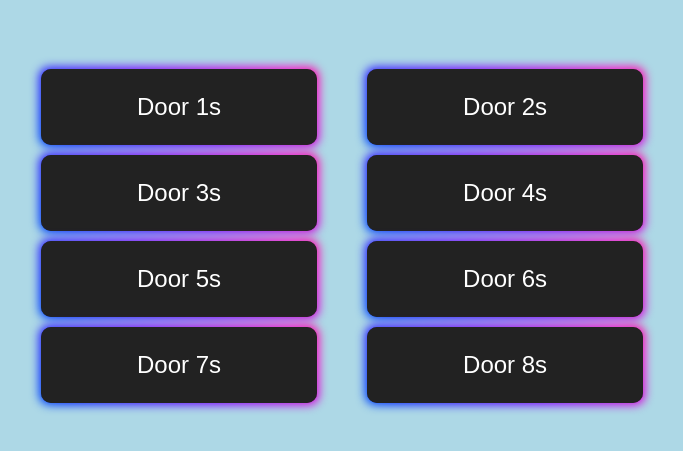
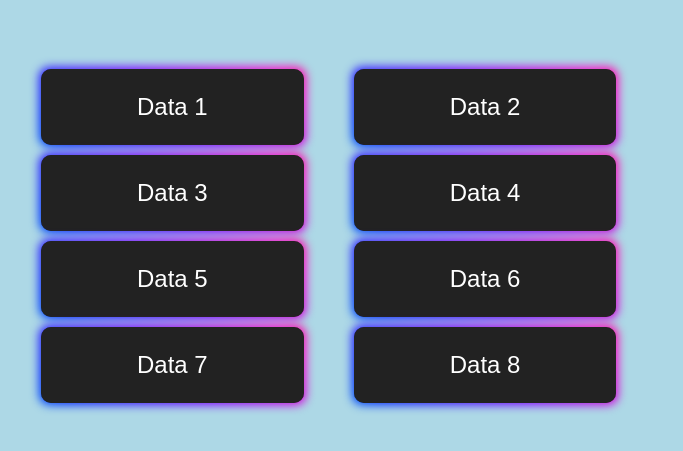
Before and after one commit to gh-tigran/socket-front, a React (Create React App) app: page /admin in a window 1280 px wide. Shown: the part 191-642 px from the top of the page, without its empty margins (274-957 px from the left). Built offline with nearby package versions, Linux system fonts and the light colour scheme; no server answers.

Commit message:
change door name

```diff
--- a/src/pages/Admin.js
+++ b/src/pages/Admin.js
@@ -27,9 +27,7 @@ function Admin() {
           className={openDoors.includes(i.id) ? 'button_active' : 'button-85'}
           onClick={() => handleToggle(i.id)}
         >
-          {'Door '}
-          {i.id}
-          s
+          {`Data ${i.id}`}
         </button>
       ))}
     </div>
```
